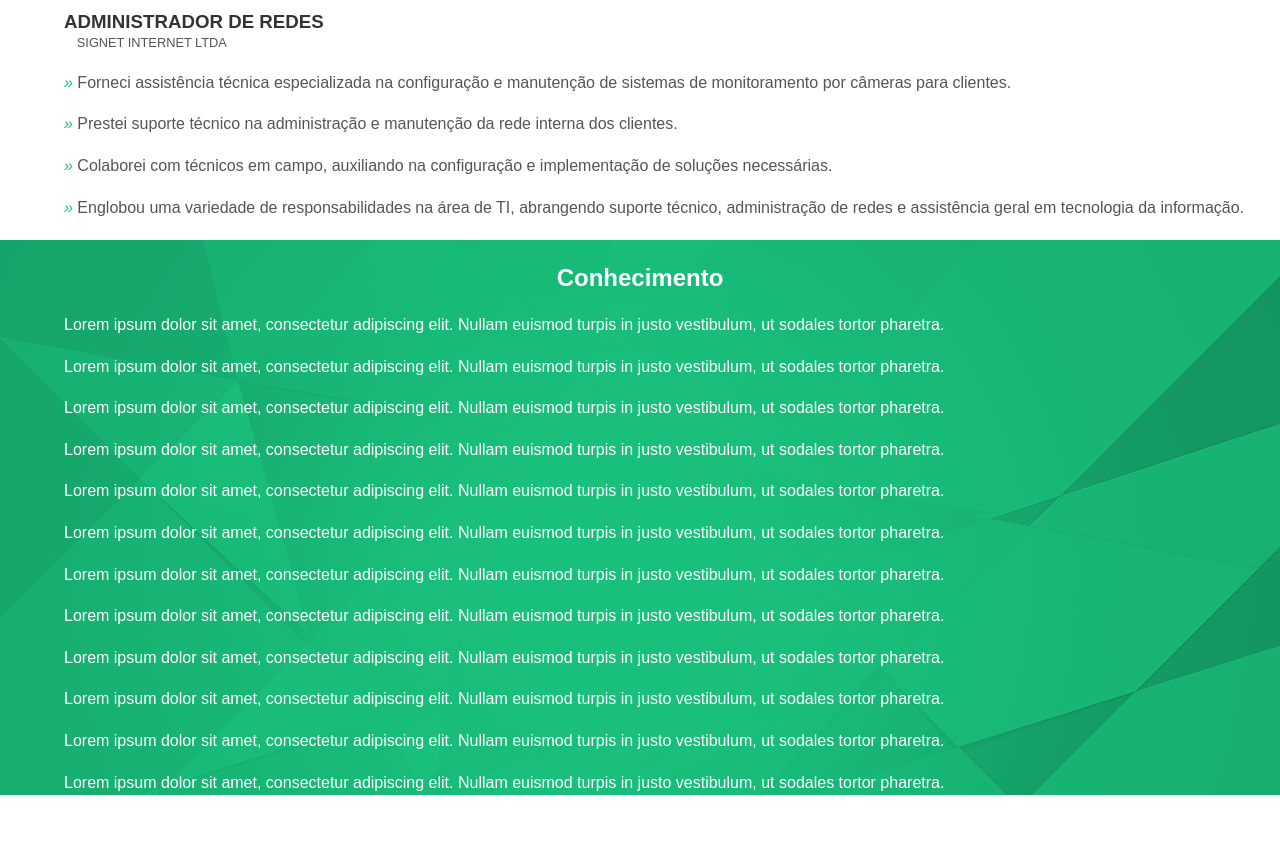
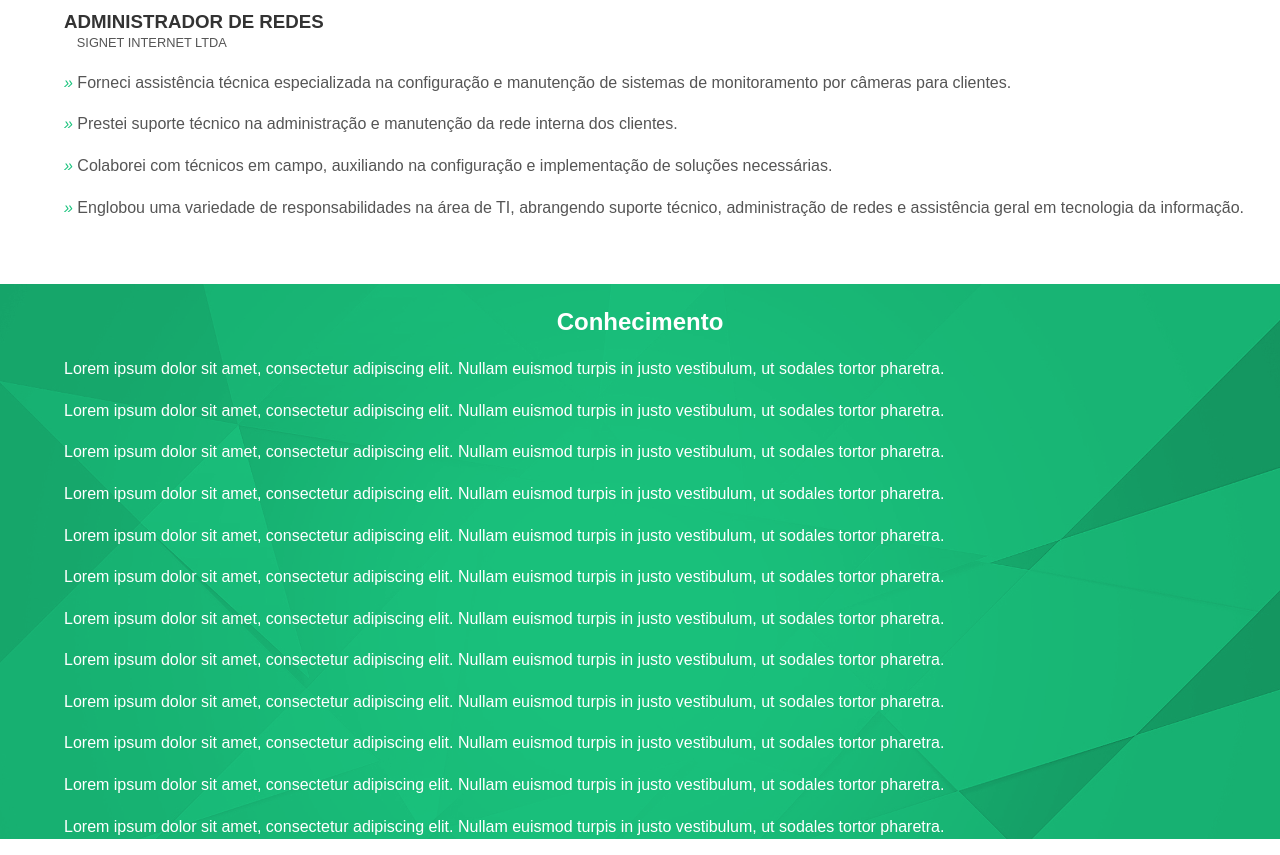
Before and after one commit to LucasGuzella/lucasguzella, a PHP site: page / in a window 1280 px wide. Shown: the part 835-1690 px from the top of the page. Before the commit the page ends 1630 px from the top, so only its background shows below. Run offline with PHP 8.4, Linux system fonts and the light colour scheme.

Commit message:
Update styles.css

```diff
--- a/styles.css
+++ b/styles.css
@@ -119,7 +119,7 @@ a:hover{
 	background-image: url(img/white-fundo.jpg);
 	background-blend-mode: multiply;
 	background-size: cover;
-	margin-top: 1em;
+	margin-top: 5%;
 }
 
 @media (max-width: 768px) {
```
